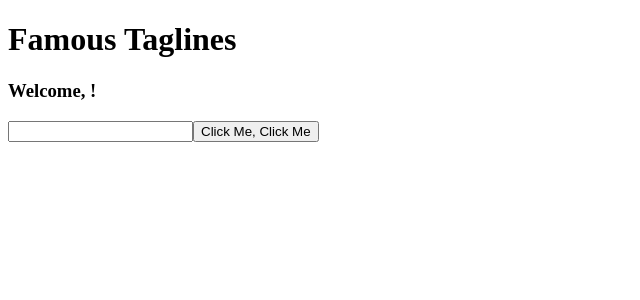
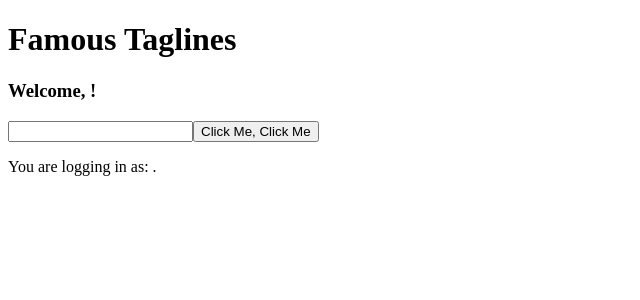
Before and after one commit to gabeaustin/reacting-to-react, a React (Create React App) app: page / in a window 1280 px wide. Shown: the top 300 px of the page, without its empty margins (0-640 px from the left). Built offline with nearby package versions, Linux system fonts and the light colour scheme.

Commit message:
added message to user that shows at btm of pg - shows the users username

```diff
--- a/src/App.jsx
+++ b/src/App.jsx
@@ -17,6 +17,8 @@ const App = () => {
 
             <input value={username} onChange={event => setUsername(event.target.value)} />
             <button value={username} onChange={handleButtonClick} onClick={handleButtonClick}>Click Me, Click Me</button>
+
+            <p>You are logging in as: {username}.</p>
         </>
     )
     };
```
